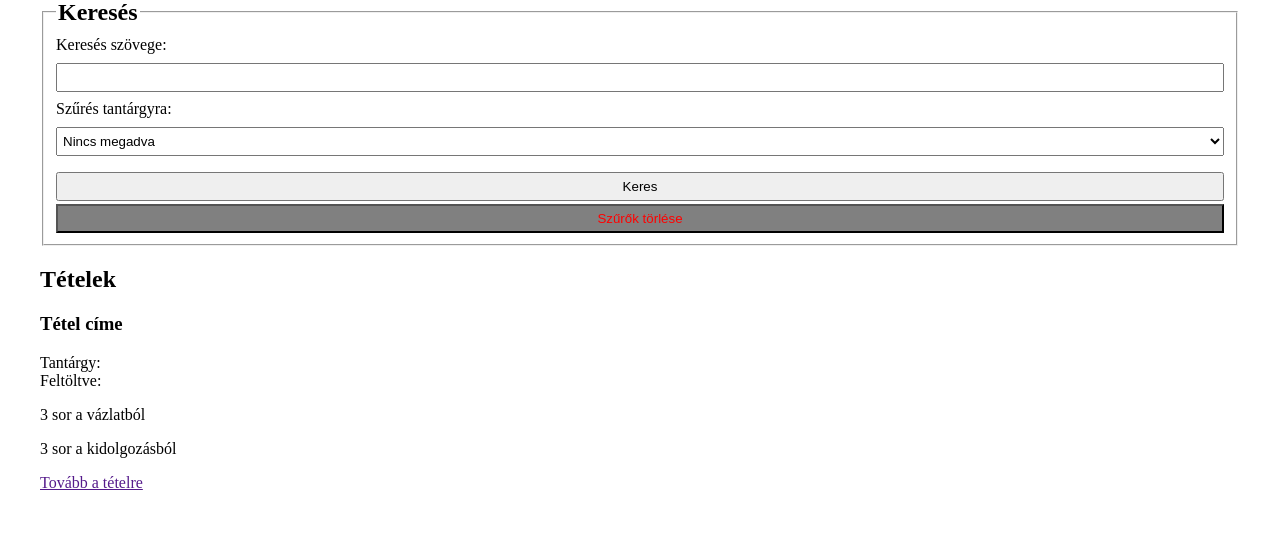
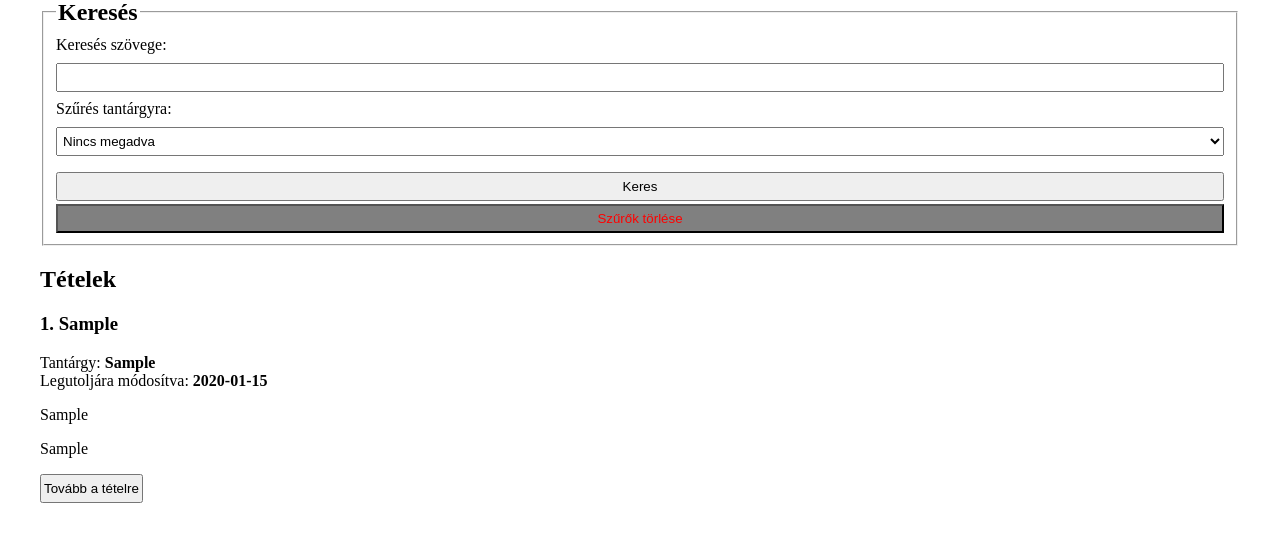
Before and after one commit to Buzino/Tetelkezelo, a PHP site: page / in a window 1280 px wide. Shown: the part 147-689 px from the top of the page. Run offline with PHP 8.4, Linux system fonts and the light colour scheme; tables that the repository leaves empty hold one stand-in row (values such as "Sample post").

Commit message:
*fasz üvölt*

```diff
--- a/weboldal/create.sql
+++ b/weboldal/create.sql
@@ -16,6 +16,7 @@ CREATE TABLE IF NOT EXISTS `tetelek` (
 	cim        	TEXT,
 	vazlat     	LONGTEXT,
 	kidolgozas 	LONGTEXT,
+	modositva	DATE,
 	FOREIGN KEY (`tantargyid`) REFERENCES `targyak`(`id`)
 );
 
--- a/weboldal/index.php
+++ b/weboldal/index.php
@@ -15,24 +15,27 @@
             <h1>Tételkezelő</h1>
         </header>
         <main>
+            <!--Menü-->
             <nav>
                 <h2>Menü</h2>
                 <a href="modify.php">Új tétel</a>
                 <a href="">Kézikönyv</a>
             </nav>
-            <form action="" method="post" class="keres">
+            <!--Keresés form-->
+            <form action="<?=$_SERVER["PHP_SELF"]?>" method="post" class="keres">
               <fieldset>
                 <legend>Keresés</legend>
                 <label for="szoveg">Keresés szövege:</label> <input type="text" name="szoveg" id="szoveg" value="<?=($_POST["szoveg"] ?? '')?>">
                 <br>
                 <label for="targy">Szűrés tantárgyra:</label>
                 <select name="targy" id="targy">
+                    <!--tantárgyak lekérése az adatbázisból-->
                     <option value="" <?php if (($_POST["targy"] ?? "") == "") echo "selected";?>>Nincs megadva</option>
                     <?php
                         $result = $conn->query("SELECT id, nev FROM targyak ORDER BY nev ASC")->fetch_all(MYSQLI_ASSOC);
                         foreach ($result as $targy):
-                    ?>
-                    <option value="<?=$targy["id"]?>" <?php if (($_POST["targy"] ?? false) == $targy["id"]) echo "selected"?>><?=$targy["nev"]?></option>
+                        ?>
+                        <option value="<?=$targy["id"]?>" <?php if (($_POST["targy"] ?? false) == $targy["id"]) echo "selected"?>><?=$targy["nev"]?></option>
                     <?php endforeach;?>
                 </select>
                 <br>
@@ -41,16 +44,53 @@
                 <button type="submit" name="torolszuro" value="1">Szűrők törlése</button>
               </fieldset>
             </form>
+            <!--A találatok kilistázása-->
             <div class="talalatok">
                 <h2><?=isset($_POST["keres"]) ? "Talált tételek" : "Tételek"?></h2>
-                <!--Találatok legenerálása-->
-                <div class="tetel">
-                    <h3>Tétel címe</h3>
-                    <p>Tantárgy: <br>Feltöltve: </p>
-                    <p>3 sor a vázlatból</p>
-                    <p>3 sor a kidolgozásból</p>
-                    <p><a href="">Tovább a tételre</a></p>
-                </div>
+
+                <?php
+                $lekeres = "SELECT tetelek.id AS tetelid, targyak.nev AS targy, sorszam, modositva, cim, vazlat, kidolgozas FROM tetelek INNER JOIN targyak ON tetelek.tantargyid = targyak.id ";
+                if (isset($_POST["keres"])) {
+                    $lekeres .= "WHERE ";
+
+                    if ($_POST["szoveg"] != "") {
+                        if (is_numeric($_POST['szoveg'])) {
+                            //ha a keresőmezőben szám van, akkor sorszám alapján keresünk...
+                            $lekeres .= ' sorszam = '.$_POST["szoveg"].' ';
+                        } else {
+                            //...egyébként a tétel címében
+                            $lekeres .= ' cim LIKE "%'.$_POST["szoveg"].'%" ';
+                        }
+                        $kellés = true; //logikai érték, hogy kell-e 'AND' a következő feltételhez
+                    }
+
+                    if ($_POST["targy"] != "") {
+                        if ($kellés ?? false) $lekeres .= ' AND ';
+                        $lekeres .= ' tantargyid = '.$_POST["targy"];
+                        $kellés = true; //logikai érték, hogy kell-e 'AND' a következő feltételhez
+                    }
+
+                    if ($kellés ?? false) $lekeres .= ' AND ';
+                    $lekeres .= "1";    //1-es hozzáadása, ha feltétel nélkül szűrnénk
+                }
+
+                //echo $lekeres;
+
+                $result = $conn -> query($lekeres);
+                while (($r = $result->fetch_assoc()) != null):
+                ?>
+                <form action="view.php" method="post" class="tetel">
+                    <h3><?=$r["sorszam"]?>. <?=$r["cim"]?></h3>
+                    <p>
+                        Tantárgy: <b><?=$r["targy"]?></b>
+                        <br>
+                        Legutoljára módosítva: <b><?=$r["modositva"]?></b>
+                    </p>
+                    <p class="maxnsor" style="--maxnsor:5"><?=str_replace("\r\n","<br>", $r["vazlat"])?></p>    <!--a sortörések megjelenítése érdekes...-->
+                    <p class="maxnsor" style="--maxnsor:5"><?=str_replace("\r\n","<br>", $r["kidolgozas"])?></p>
+                    <p><button type="submit" name="tetelid" value="<?=$r["tetelid"]?>">Tovább a tételre</button></p>
+                </form>
+                <?php endwhile;?>
             </div>
         </main>
     </div>
--- a/weboldal/style.css
+++ b/weboldal/style.css
@@ -79,3 +79,11 @@ form textarea {
     width: 100%;
     resize: vertical;
 }
+
+.maxnsor {
+    display: -webkit-box;
+    -webkit-box-orient: vertical;
+    line-clamp: var(--maxnsor);
+    -webkit-line-clamp: var(--maxnsor);
+    overflow: hidden;
+}
```
Also changed, not shown: weboldal/modify.php (+22 -3 lines), weboldal/view.php (added).
